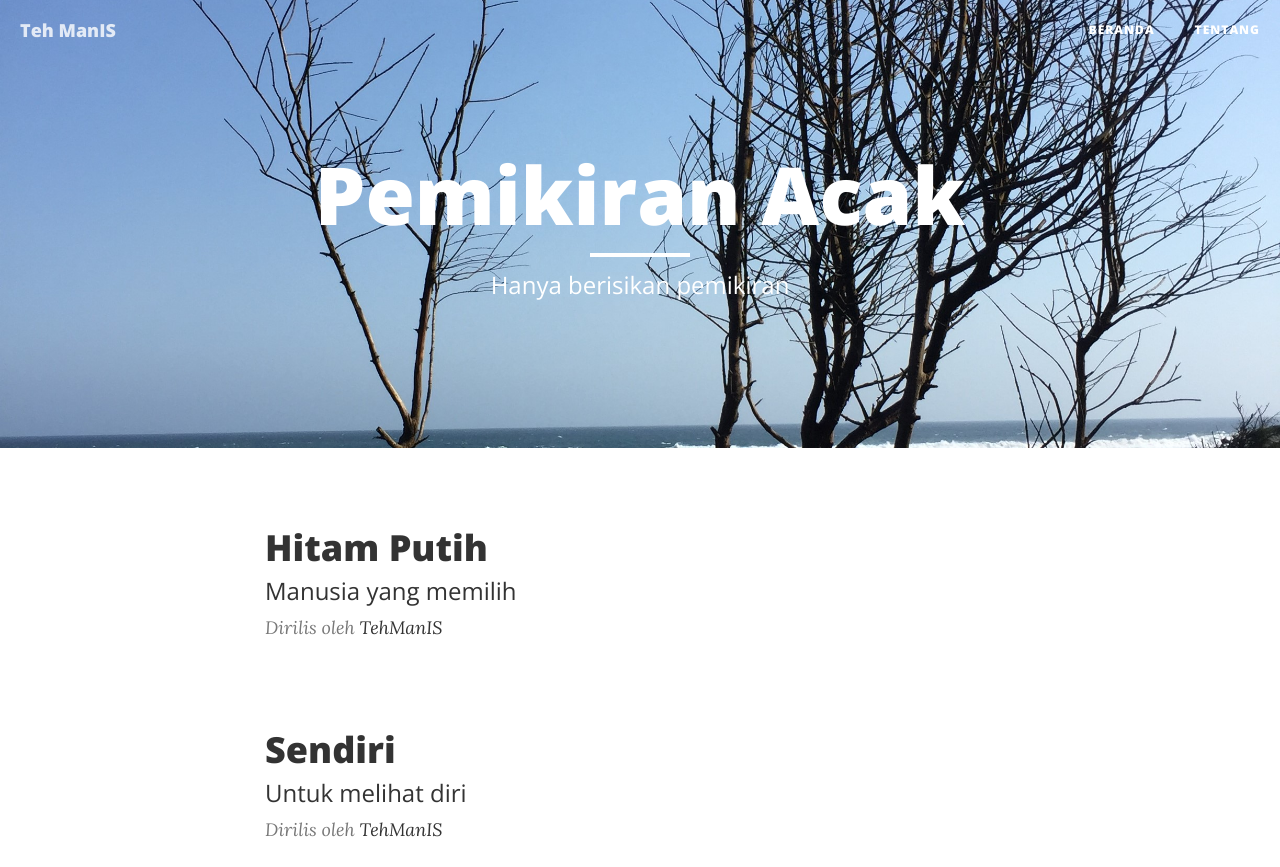
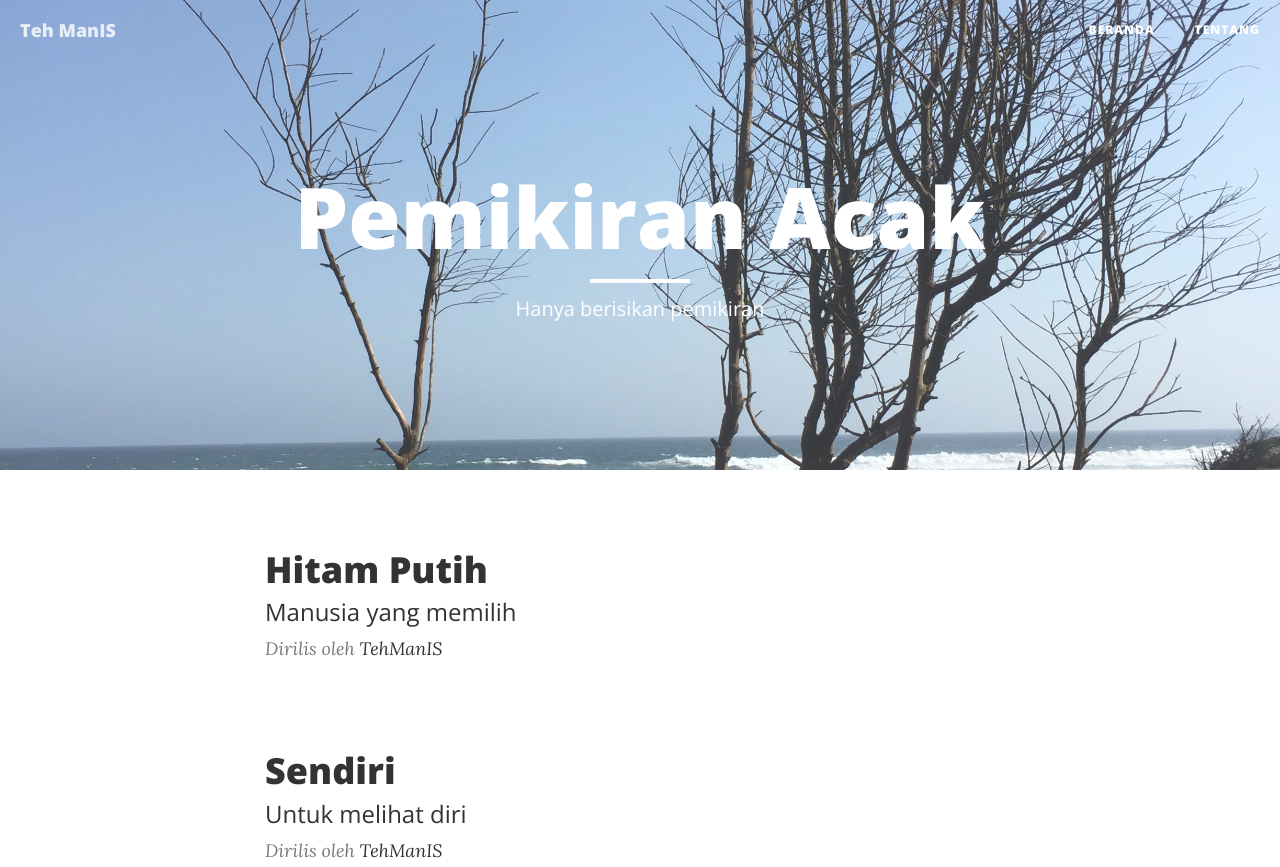
Before and after one commit to MarcelIrawan/TehManIS, a website: page index.html in a window 1280 px wide. Shown: the top 867 px of the page. Drawn offline with nearby package versions, Linux system fonts and the light colour scheme.

Commit message:
edit css

```diff
--- a/css/clean-blog.css
+++ b/css/clean-blog.css
@@ -145,7 +145,7 @@ hr.small {
   }
 }
 .intro-header {
-  background-color: #777777;
+  background-color: #ffffff;
   background: no-repeat center center;
   background-attachment: scroll;
   -webkit-background-size: cover;
@@ -153,9 +153,11 @@ hr.small {
   background-size: cover;
   -o-background-size: cover;
   margin-bottom: 50px;
+  opacity: 0.8;
 }
+
+.intro-header .post-heading,
 .intro-header .site-heading,
-.intro-header .post-heading,
 .intro-header .page-heading {
   padding: 100px 0 50px;
   color: white;
@@ -173,22 +175,22 @@ hr.small {
 }
 .intro-header .site-heading h1,
 .intro-header .page-heading h1 {
-  margin-top: 0;
+  margin-top: 1;
   font-size: 50px;
 }
 .intro-header .site-heading .subheading,
 .intro-header .page-heading .subheading {
-  font-size: 24px;
+  font-size: 25 px;
   line-height: 1.1;
   display: block;
   font-family: 'Open Sans', 'Helvetica Neue', Helvetica, Arial, sans-serif;
-  font-weight: 300;
+  font-weight: 500;
   margin: 10px 0 0;
 }
 @media only screen and (min-width: 768px) {
   .intro-header .site-heading h1,
   .intro-header .page-heading h1 {
-    font-size: 80px;
+    font-size: 85px;
   }
 }
 .intro-header .post-heading h1 {
--- a/index.html
+++ b/index.html
@@ -64,14 +64,14 @@
     <!-- Page Header -->
     <!-- Set your background image for this header on the line below. -->
     <header class="intro-header" style="background-image: url('img/homebg1.jpg')">
-        <div class="container">
             <div class="row">
                     <div class="col-lg-8 col-lg-offset-2 col-md-10 col-md-offset-1">
                         <div class="site-heading">
+
                             <h1>Pemikiran Acak</h1>
                             <hr class="small">
                             <span class="subheading">Hanya berisikan pemikiran</span>
-                    </div>
+
                         </div>
                     </div>
             </div>
```
Lines whose indentation alone changed are shown as unchanged.
